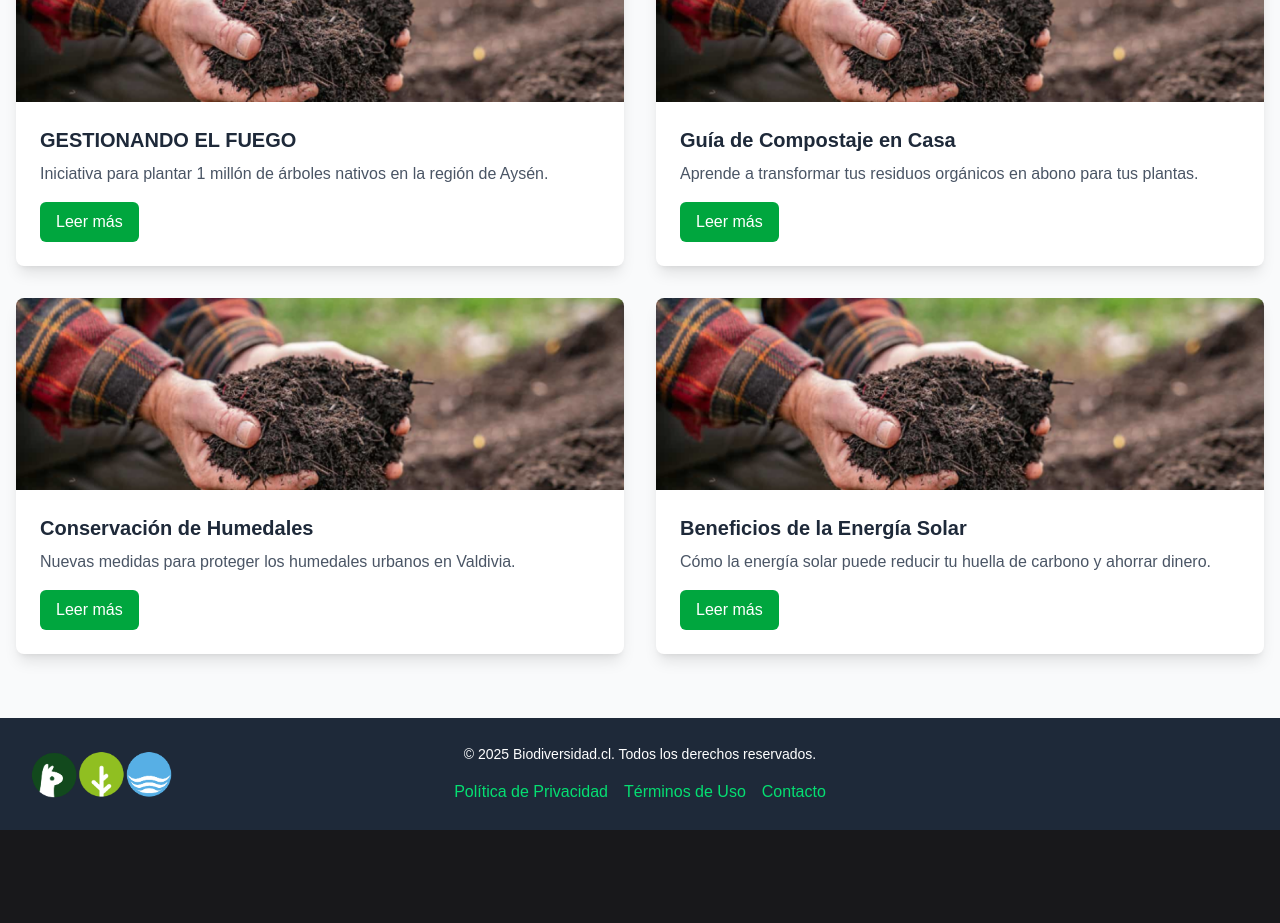
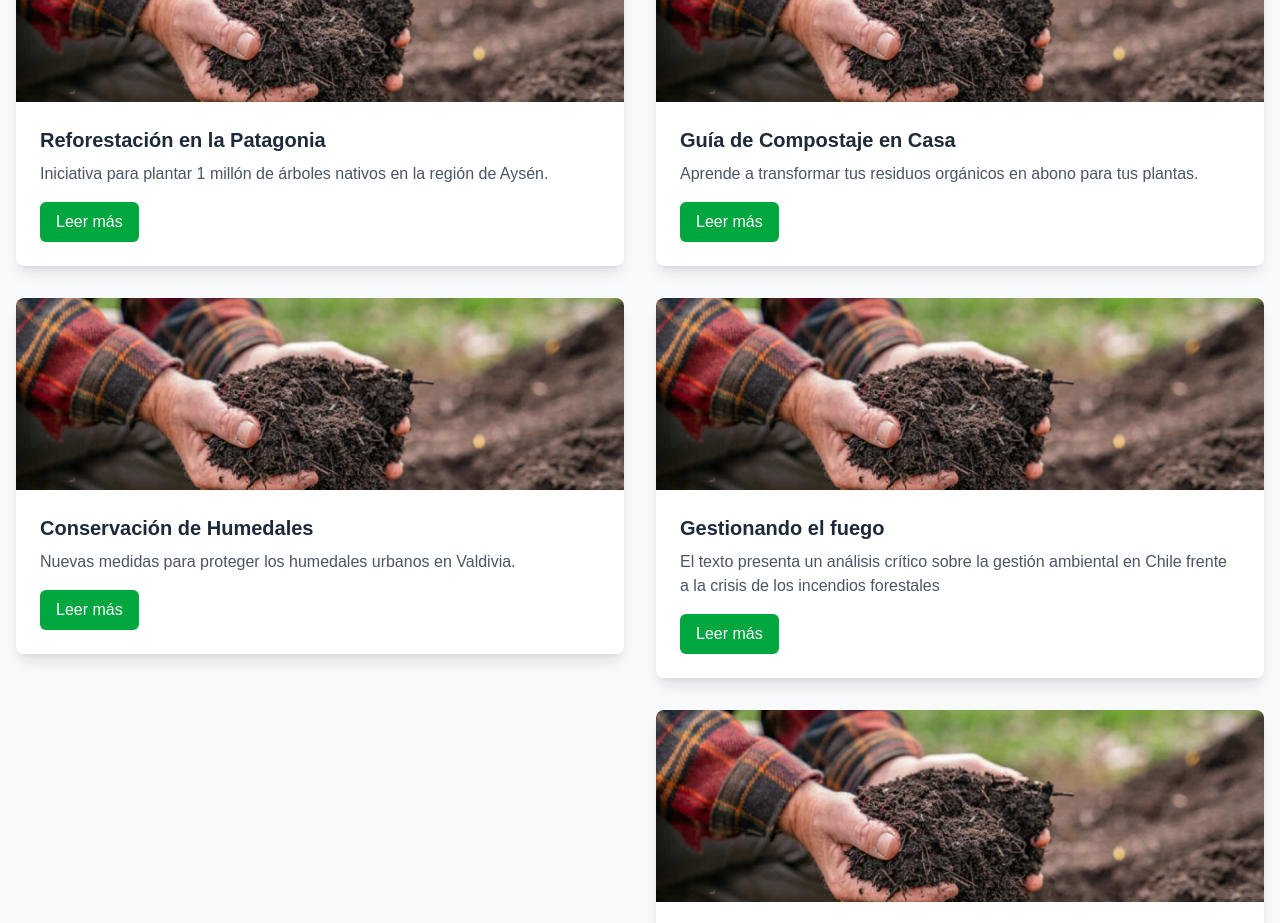
Before and after one commit to Language-Center-Chile/nextjs-bio2, a Next.js app: page / in a window 1280 px wide. Shown: the part 2440-3363 px from the top of the page. Before the commit the page ends 3270 px from the top, so only its background shows below. Built offline with nearby package versions, Linux system fonts and the light colour scheme; no server answers.

Commit message:
fix(NewsSection): correct news item title and href
Update the title and href of the first news item to match its content and fix the duplicate entry by moving it to a new position with updated description

```diff
--- a/src/components/NewsSection.tsx
+++ b/src/components/NewsSection.tsx
@@ -2,12 +2,13 @@ import Cards from './ui/Cards';
 
 const NewsSection = () => {
   const news = [
-    {
+
+      {
       imageSrc: "https://images.unsplash.com/photo-1542601906990-b4d3fb7d5763?w=500&q=80",
       imageAlt: "Reforestación en la Patagonia",
-      title: "GESTIONANDO EL FUEGO",
+      title: "Reforestación en la Patagonia",
       description: "Iniciativa para plantar 1 millón de árboles nativos en la región de Aysén.",
-      href: "https://biodiversidad.cl/gestionando-el-fuego/",
+      href: "/noticias/reforestacion-patagonia",
     },
     {
       imageSrc: "https://images.unsplash.com/photo-1466692476868-aef1dfb1e735?w=500&q=80",
@@ -26,6 +27,14 @@ const NewsSection = () => {
       description: "Aprende a transformar tus residuos orgánicos en abono para tus plantas.",
       href: "/blog/guia-compostaje",
     },
+      {
+      imageSrc: "https://images.unsplash.com/photo-1542601906990-b4d3fb7d5763?w=500&q=80",
+      imageAlt: "Reforestación en la Patagonia",
+      title: "Gestionando el fuego",
+      description: "El texto presenta un análisis crítico sobre la gestión ambiental en Chile frente a la crisis de los incendios forestales",
+      href: "https://biodiversidad.cl/gestionando-el-fuego/",
+    },
+
     {
       imageSrc: "https://images.unsplash.com/photo-1530836369250-ef72a3f5cda8?w=500&q=80",
       imageAlt: "Energía Solar",
```
